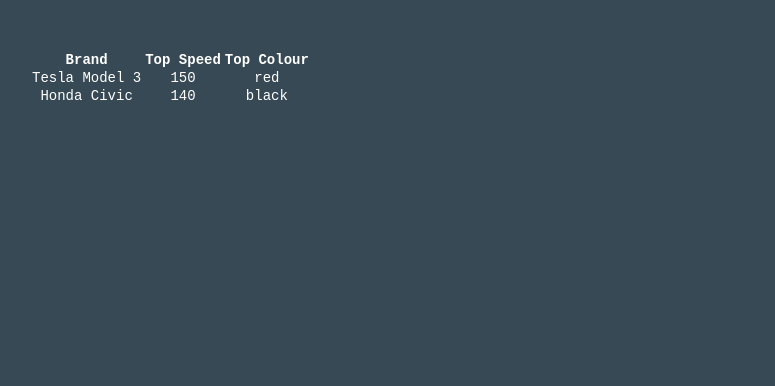
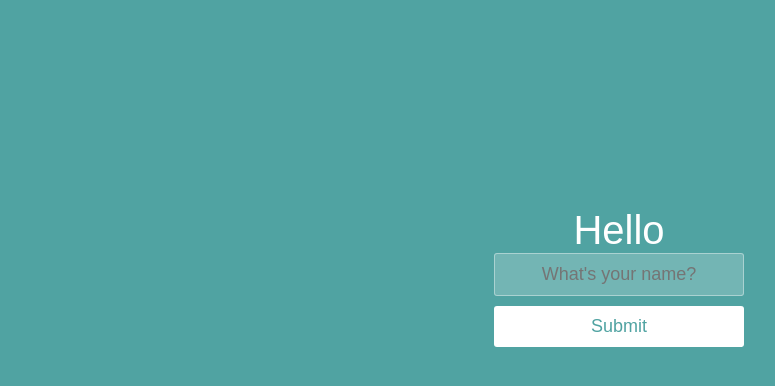
Before and after one commit to ashenafiab/react-app-training, a React (Create React App) app: page / in a window 1280 px wide. Shown: the top 386 px of the page, without its empty margins (21-796 px from the left). Built offline with nearby package versions, Linux system fonts and the light colour scheme.

Commit message:
Event Handling in React

```diff
--- a/public/styles.css
+++ b/public/styles.css
@@ -1,30 +1,53 @@
+* {
+  box-sizing: border-box;
+  margin: 0;
+  padding: 0;
+  font-weight: 300;
+}
+
 body {
-  font: normal 14px/100% "Andale Mono", AndaleMono, monospace;
-  color: #fff;
-  padding: 50px;
-  width: auto;
-  margin: 0 auto;
-  background-color: #374954;
+  font-family: "Source Sans Pro", sans-serif;
+  color: white;
+  font-weight: 300;
+  background: #50a3a2;
+  width: 100%;
+  height: 100%;
+}
+
+.container {
+  margin: 10% auto;
+  padding: 80px 0;
   text-align: center;
 }
 
-h1 {
-  font-size: 100px;
+.container h1 {
+  font-size: 40px;
+  font-weight: 200;
 }
 
-.container {
-  margin: 30% auto;
+input {
+  border: 1px solid rgba(252, 252, 252, 0.4);
+  background-color: rgba(252, 252, 252, 0.2);
+  width: 250px;
+  border-radius: 3px;
+  font-family: "Source Sans Pro", sans-serif;
+  padding: 10px 15px;
+  margin: 0 auto 10px auto;
+  display: block;
+  text-align: center;
+  font-size: 18px;
+  color: white;
+  font-weight: 300;
 }
 
 button {
-  display: inline;
-  background-color: #6bbe92;
+  appearance: none;
+  outline: 0;
+  background-color: white;
   border: 0;
-  border-radius: 10px;
-  box-shadow: 5px;
-  margin: 10px;
-  text-align: center;
-  color: #fff;
-  font-weight: bold;
-  font-size: 50px;
+  padding: 10px 15px;
+  color: #50a3a2;
+  border-radius: 3px;
+  width: 250px;
+  font-size: 18px;
 }
--- /dev/null
+++ b/src/components/App.jsx
@@ -0,0 +1,29 @@
+import React from "react";
+
+function App() {
+
+    const [headingText , setHeadingText] = React.useState("Hello");
+    const [isMouseOver , setMouseOver] = React.useState(false);
+
+    function handleClick() {
+        setHeadingText("Submitted");
+    }
+
+    function handleMouseOver() {
+        setMouseOver(true);
+    }
+
+    function handleMouseOut() {
+        setMouseOver(false);
+    }
+
+  return (
+    <div className="container">
+      <h1>{headingText}</h1>
+      <input type="text" id="name" placeholder="What's your name?" autoComplete="off" />
+      <button style={{backgroundColor: isMouseOver ? "black" : "white"}} onClick={handleClick} onMouseOver={handleMouseOver} onMouseOut={handleMouseOut} >Submit</button>
+    </div>
+  );
+}
+
+export default App;
--- a/src/index.js
+++ b/src/index.js
@@ -1,19 +1,6 @@
 import React from "react";
 import { createRoot } from "react-dom/client";
-import cars from "./practice";
-
-// Destructure the cars array to get the first item in the array
-const [honda, tesla] = cars;
-
-// Destructure the speedStats object to get the topSpeed property
-// from the first item in the array
-const {speedStats: {topSpeed: hondaTopSpeed}} = honda;
-const {speedStats: {topSpeed: teslaTopSpeed}} = tesla;
-
-// Destructure the coloursByPopularity array to get the first item
-// from the first item in the array
-const {coloursByPopularity: [hondaTopColour]} = honda;
-const {coloursByPopularity: [teslaTopColour]} = tesla;
+import App from "./components/App";
 
 // const rootElement = document.getElementById("root");
 // const root = createRoot(rootElement);
@@ -22,21 +9,5 @@
 const root = createRoot(document.getElementById("root"));
 
 root.render(
-    <table>
-        <tr>
-            <th>Brand</th>
-            <th>Top Speed</th>
-            <th>Top Colour</th>
-        </tr>
-        <tr>
-            <td>{tesla.model}</td>
-            <td>{teslaTopSpeed}</td>
-            <td>{teslaTopColour}</td>
-        </tr>
-        <tr>
-            <td>{honda.model}</td>
-            <td>{hondaTopSpeed}</td>
-            <td>{hondaTopColour}</td>
-        </tr>
-    </table>
+    <App />
 );
--- a/src/practice.js
+++ /dev/null
@@ -1,22 +0,0 @@
-const cars = [
-    {
-      model: "Honda Civic",
-      //The top colour refers to the first item in the array below:
-      //i.e. hondaTopColour = "black"
-      coloursByPopularity: ["black", "silver"],
-      speedStats: {
-        topSpeed: 140,
-        zeroToSixty: 8.5
-      }
-    },
-    {
-      model: "Tesla Model 3",
-      coloursByPopularity: ["red", "white"],
-      speedStats: {
-        topSpeed: 150,
-        zeroToSixty: 3.2
-      }
-    }
-  ];
-
-  export default cars;
```
